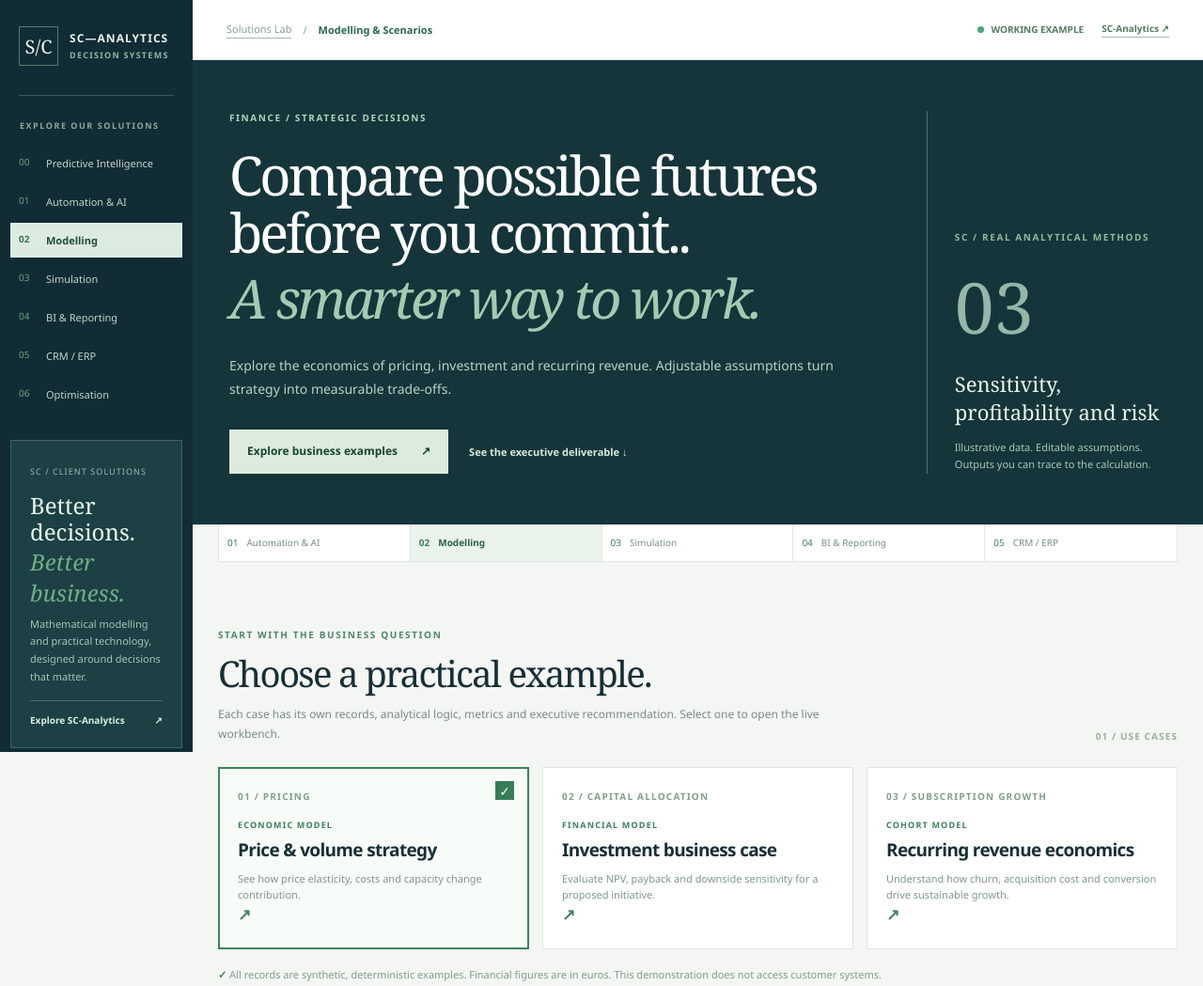
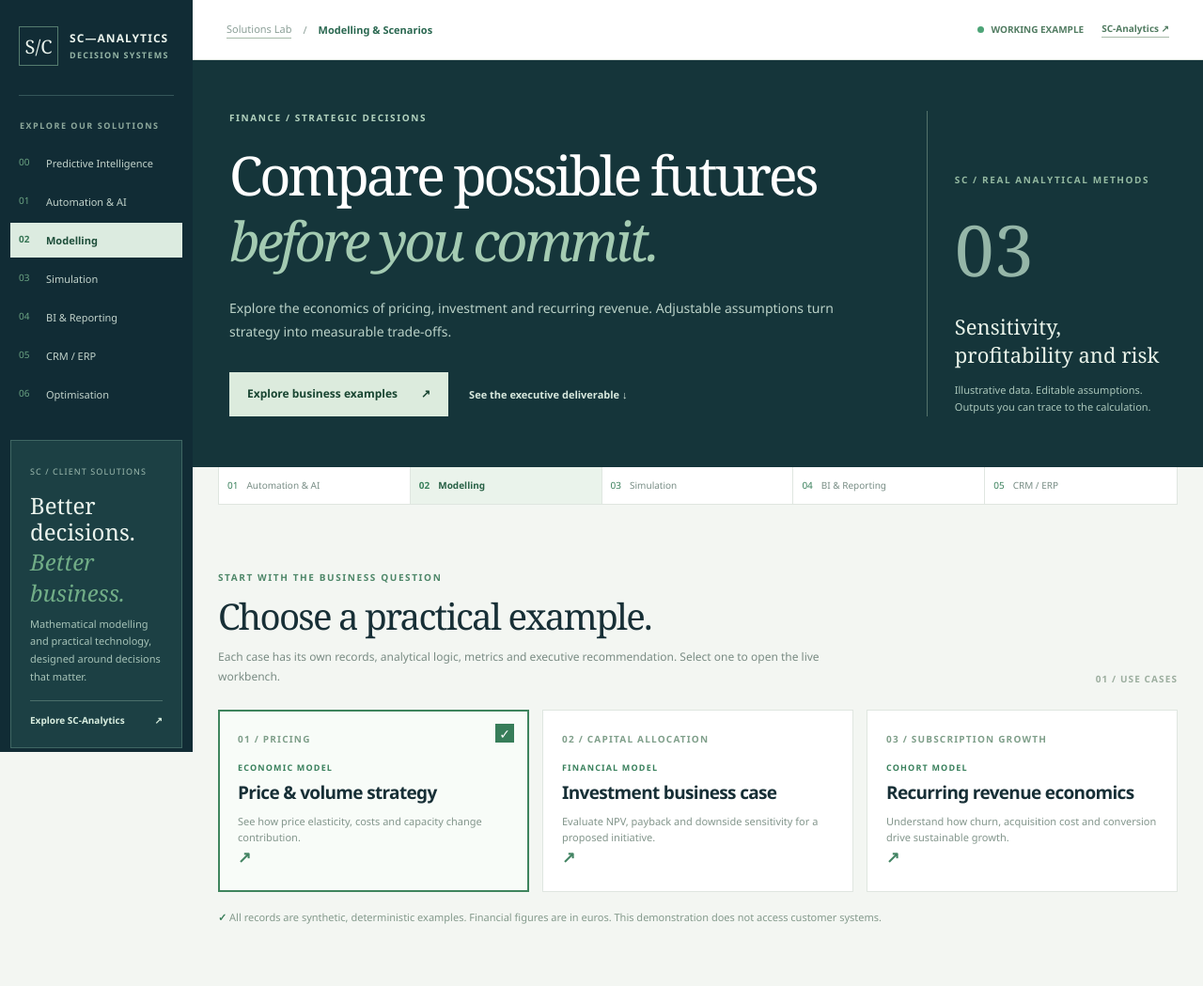
Before and after one commit to sastree14/demos-sc_analytics, a website with bundled scripts: page modelling-scenarios/index.html in a window 1280 px wide. Shown: the top 1049 px of the page at 94% size. Built offline with nearby package versions, Linux system fonts and the light colour scheme.

Commit message:
Polish investment and scenario demo's executive headline

```diff
--- a/modelling-scenarios/index.html
+++ b/modelling-scenarios/index.html
@@ -30,7 +30,7 @@
    <header class="topbar"><div class="crumbs"><a href="../">Solutions Lab</a><span>/</span><strong>Modelling &amp; Scenarios</strong></div><div class="meta"><span><i class="status-dot"></i>WORKING EXAMPLE</span><a href="https://www.sc-analytics.io/" target="_blank" rel="noopener">SC-Analytics ↗</a></div></header>
    <main class="body">
     <section class="hero" id="overview">
-     <div class="hero-copy"><div class="eyebrow">FINANCE / STRATEGIC DECISIONS</div><h1>Compare possible futures before you commit..<br><em>A smarter way to work.</em></h1><p>Explore the economics of pricing, investment and recurring revenue. Adjustable assumptions turn strategy into measurable trade-offs.</p>
+     <div class="hero-copy"><div class="eyebrow">FINANCE / STRATEGIC DECISIONS</div><h1>Compare possible futures<br><em>before you commit.</em></h1><p>Explore the economics of pricing, investment and recurring revenue. Adjustable assumptions turn strategy into measurable trade-offs.</p>
       <div class="hero-links"><a href="#examples" class="primary-link">Explore business examples <span>↗</span></a><a class="light-link" href="#report">See the executive deliverable ↓</a></div>
      </div>
      <div class="hero-side"><span>SC / REAL ANALYTICAL METHODS</span><div class="feature-symbol">03</div><strong>Sensitivity, profitability and risk</strong><p>Illustrative data. Editable assumptions. Outputs you can trace to the calculation.</p></div>
```
